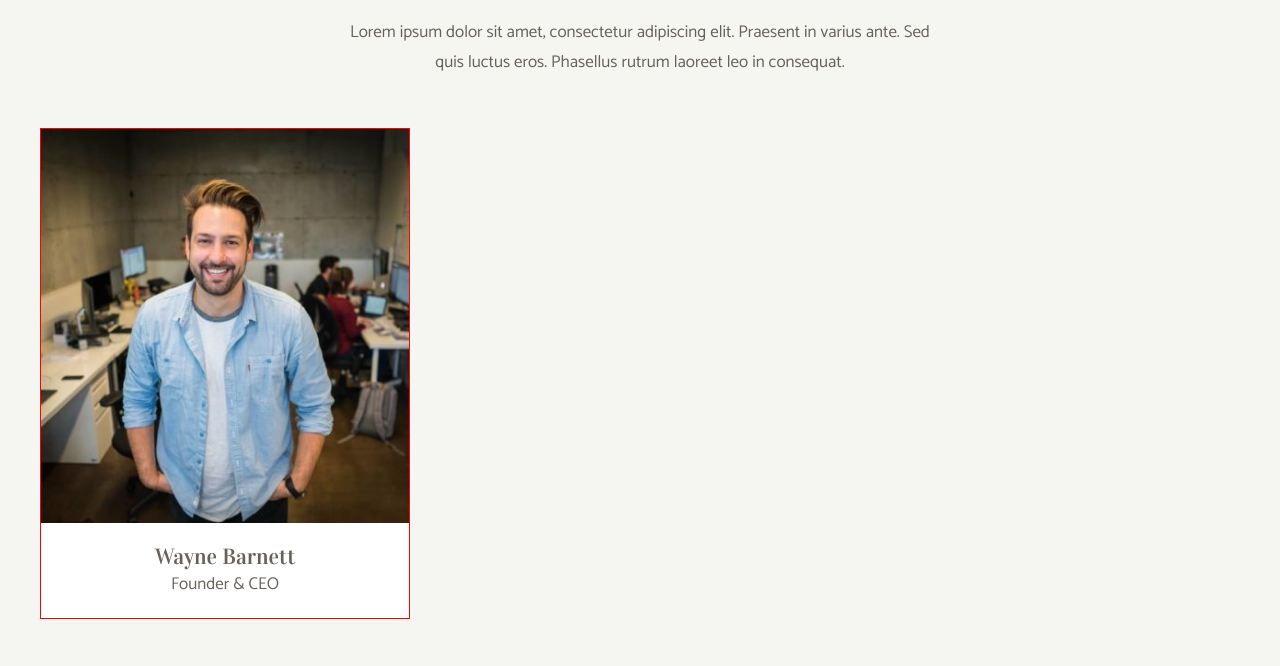
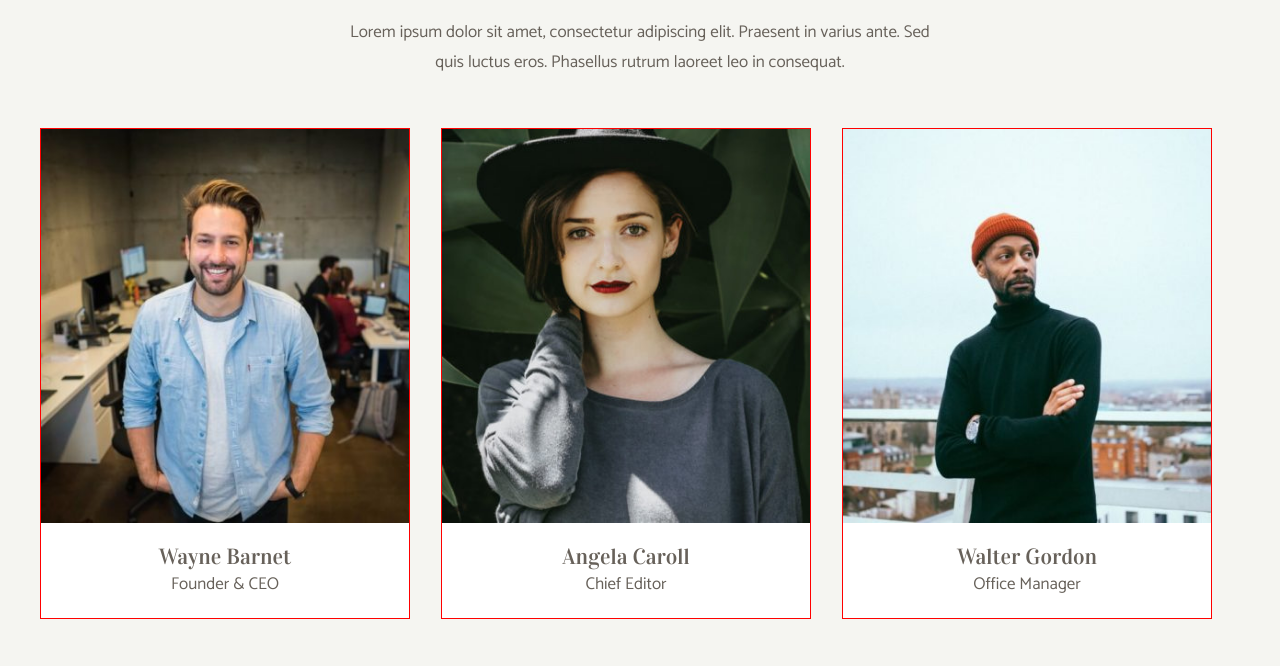
Before and after one commit to andrea-nuzzo/js-our-team, a plain HTML site: page index.html in a window 1280 px wide. Shown: the part 107-773 px from the top of the page. Drawn offline with Linux system fonts and the light colour scheme.

Commit message:
draft created card

```diff
--- a/index.html
+++ b/index.html
@@ -23,18 +23,6 @@
         <div class="team-container">
           <!-- Inseriamo inizialmente una card statica per stilarla e vedere l'effetto finale -->
 
-          <div class="team-card">
-            <div class="card-image">
-              <img
-                src="img/wayne-barnett-founder-ceo.jpg"
-                alt="Wayne Barnett"
-              />
-            </div>
-            <div class="card-text">
-              <h3>Wayne Barnett</h3>
-              <p>Founder & CEO</p>
-            </div>
-          </div>
         </div>
       </div>
     </section>
@@ -54,5 +42,6 @@
         </div>
       </div>
     </section>
+    <script src="script.js"></script>
   </body>
 </html>
--- a/script.js
+++ b/script.js
@@ -31,3 +31,29 @@ const teamCard = [
     },
 
 ];
+
+const teamContainer = document.querySelector('.team-container');
+
+for( let i = 0; i < teamCard.length; i++){
+
+    teamContainer.innerHTML +=
+    `<div class="team-card">
+     <div class="card-image">
+        <img
+          src=${teamCard[i].image}
+          alt=${teamCard[i].name}
+        />
+      </div>
+      <div class="card-text">
+        <h3>${teamCard[i].name}</h3>
+        <p>${teamCard[i].role}</p>
+      </div>
+      </div>`;
+
+}
+
+
+function createCard(image, name, role){
+
+
+}
```
